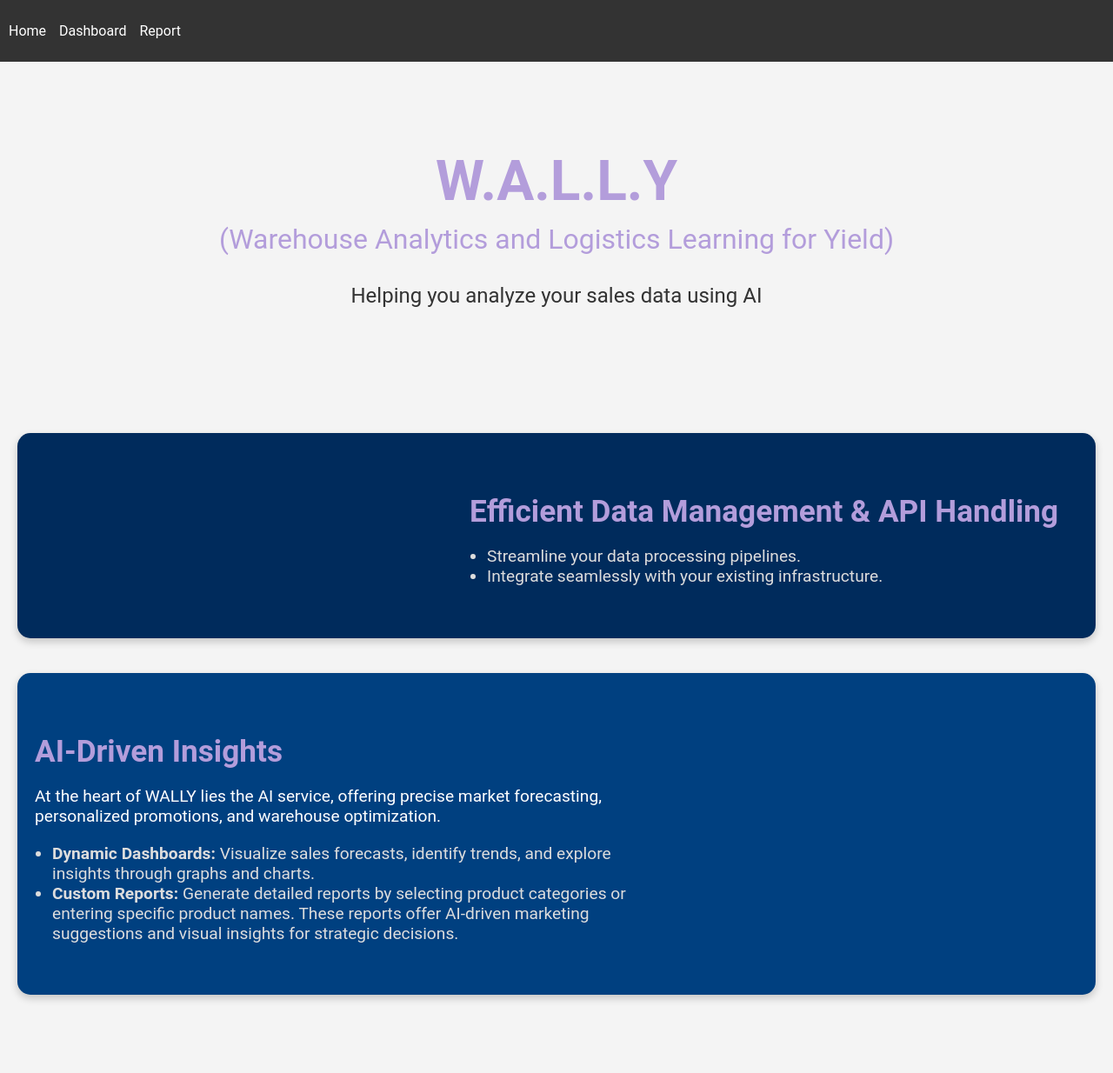
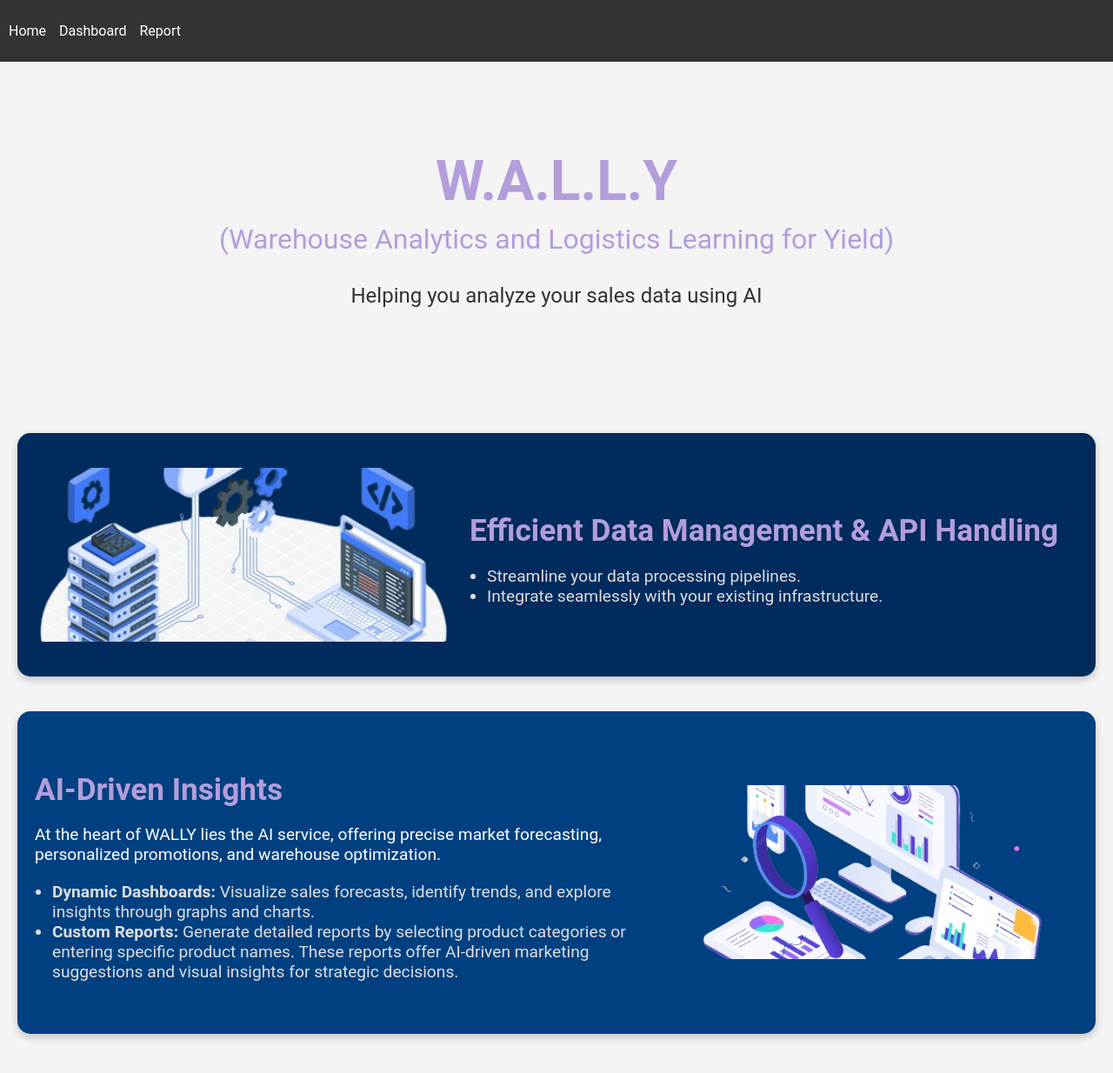
Before and after one commit to samvardhan03/hack.sp, a React (Create React App) app: page / in a window 1280 px wide. Shown: the top 1234 px of the page at 87% size. Before the commit the page ends 1204 px from the top, so only its background shows below. Built offline with nearby package versions, Linux system fonts and the light colour scheme.

Commit message:
Update Home.css

```diff
--- a/src/components/styles/Home.css
+++ b/src/components/styles/Home.css
@@ -62,7 +62,8 @@ body {
 
 .feature-image {
     width: 40%; /* Reduced image width */
-    height: auto; /* Maintain aspect ratio */
+    height: 200px; /* Fixed height for consistency */
+    background-image: url('../assets/api.jpg'); /* Ensure correct path */
     background-size: cover;
     background-position: center;
     border-radius: 10px;
@@ -131,7 +132,8 @@ body {
 
 .insights-image {
     width: 40%; /* Reduced image width */
-    height: auto; /* Maintain aspect ratio */
+    height: 200px; /* Fixed height for consistency */
+    background-image: url('../assets/db.png'); /* Ensure correct path */
     background-size: cover;
     background-position: center;
     border-radius: 10px;
```
